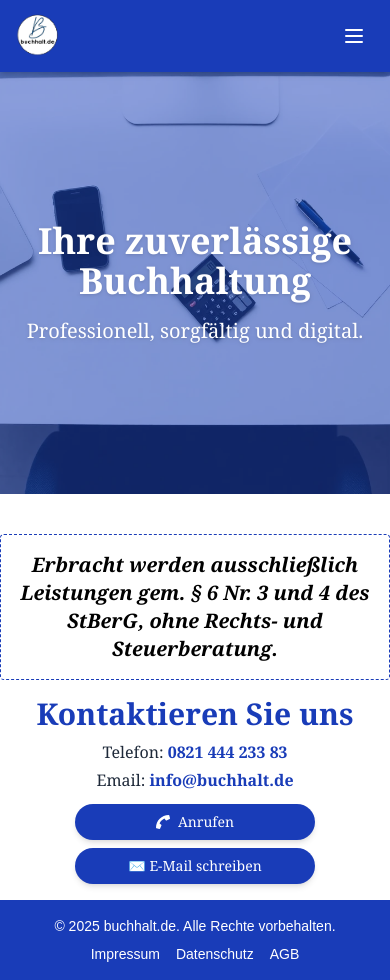
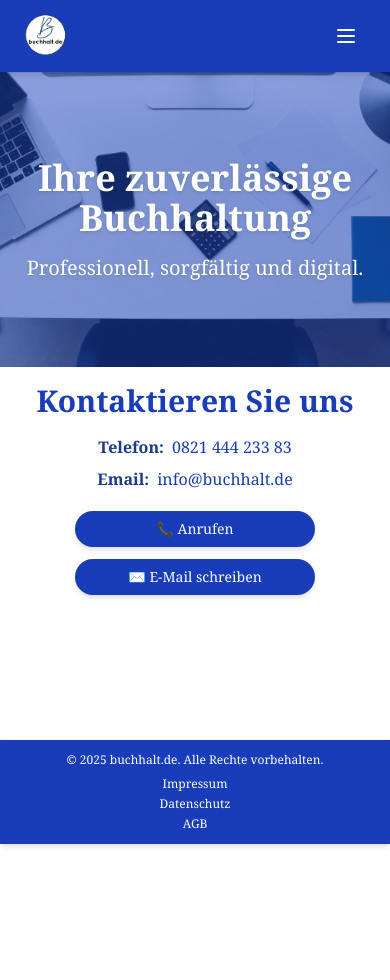
Before and after one commit to deki84/buchhalt_website, a Next.js app: page / in a window 390 px wide. After the commit the page ends 844 px from the top, so only its background shows below. Built offline with nearby package versions, Linux system fonts and the light colour scheme.

Commit message:
Website Responsive

```diff
--- a/src/app/about/page.tsx
+++ b/src/app/about/page.tsx
@@ -1,8 +1,6 @@
 export default function AboutPage() {
   return (
-
-
-      <section id="about" className="bg-white py-16 px-6 text-center">
+    <section id="about" className="bg-white pt-8 pb-20 px-6 text-center">
       {/* Überschrift */}
       <h2 className="text-3xl font-bold text-blue-800 mb-8 font-[Cambria]">
         Über uns
@@ -39,14 +37,11 @@ export default function AboutPage() {
       </div>
 
       {/* Lexware-Hinweis */}
- <div className="flex flex-col items-center">
-          <p className="text-lg text-gray-700 font-[Cambria] mb-4 max-w-xl">
+      <div className="flex flex-col  items-center">
+        <p className="text-lg text-gray-700 font-[Cambria] mb-2 max-w-xl">
           Wir arbeiten mit <strong>Lexware</strong> – Buchhaltungssoftware mit DATEV-Schnittstelle
         </p>
-
-
-
-  <div className="col-span-full flex justify-center">
+        <div className="col-span-full flex justify-center mt-[-20px] mb-6">
           <img
             src="/lexware-office-logo.png"
             alt="Lexware Logo"
@@ -54,7 +49,6 @@ export default function AboutPage() {
           />
         </div>
       </div>
-
     </section>
   );
 }
--- a/src/app/agb/page.tsx
+++ b/src/app/agb/page.tsx
@@ -1,6 +1,6 @@
 export default function AgbPage() {
   return (
-    <section className="max-w-4xl mx-auto px-6 py-12 text-blue-900 font-[Cambria] text-[15px]">
+    <section className="max-w-4xl mx-auto bg-white pt-4 sm:pt-6  py-12 text-blue-900 font-[Cambria] text-[15px]">
       <h1 className="text-3xl font-bold mb-8 text-center text-blue-800">
         Allgemeine Geschäftsbedingungen (AGB)
       </h1>
--- a/src/app/components/Footer.tsx
+++ b/src/app/components/Footer.tsx
@@ -1,16 +1,18 @@
-import Link from "next/link"
+import Link from "next/link";
 
 export default function Footer() {
   return (
-<footer className="bg-blue-800 text-white py-4 text-sm">
+   <footer className="fixed bottom-0 left-0 w-full bg-blue-800 text-white text-xs sm:text-sm py-3 sm:py-5 font-[Cambria] shadow-md z-50">
   <div className="max-w-screen-md mx-auto px-4 text-center space-y-2">
     <p>&copy; 2025 buchhalt.de. Alle Rechte vorbehalten.</p>
     <nav>
-      <ul className="flex flex-wrap justify-center gap-x-4 gap-y-1">
+      <ul className="flex flex-col sm:flex-row justify-center items-center gap-1 sm:gap-x-6 sm:gap-y-0">
         <li><Link href="/impressum" className="hover:underline">Impressum</Link></li>
         <li><Link href="/datenschutz" className="hover:underline">Datenschutz</Link></li>
         <li><Link href="/agb" className="hover:underline">AGB</Link></li>
       </ul>
     </nav>
   </div>
-</footer>)}
+</footer>
+  );
+}
--- a/src/app/components/Header.tsx
+++ b/src/app/components/Header.tsx
@@ -9,7 +9,7 @@ export default function Header() {
 
   return (
     <header className="sticky top-0 z-50 bg-blue-800 text-white font-[Cambria] shadow-md">
-      <div className="max-w-screen-lg mx-auto flex items-center justify-between px-4 sm:px-6 py-3">
+      <div className="max-w-screen-xl mx-auto flex items-center justify-between px-6 py-3 sm:px-8">
         {/* Logo */}
         <Link href="/" className="flex items-center">
           <Image
@@ -23,7 +23,7 @@ export default function Header() {
 
         {/* Hamburger Button (mobil) */}
         <button
-          className="md:hidden p-2 rounded hover:bg-blue-700"
+          className="md:hidden p-2 rounded hover:bg-blue-700 focus:outline-none focus:ring-2 focus:ring-white"
           onClick={() => setIsOpen(!isOpen)}
           aria-label="Menü öffnen"
         >
@@ -50,12 +50,12 @@ export default function Header() {
 
       {/* Navigation (Mobil) */}
       {isOpen && (
-        <div className="md:hidden bg-blue-700 px-4 py-3 space-y-2 text-sm">
-          <nav className="flex flex-col">
-            <Link href="/" className="hover:underline" onClick={() => setIsOpen(false)}>Startseite</Link>
-            <Link href="/about" className="hover:underline" onClick={() => setIsOpen(false)}>Über uns</Link>
-            <Link href="/services" className="hover:underline" onClick={() => setIsOpen(false)}>Leistungen</Link>
-            <Link href="/contact" className="hover:underline" onClick={() => setIsOpen(false)}>Kontakt</Link>
+        <div className="md:hidden bg-blue-700 px-6 py-4 space-y-3 text-sm">
+          <nav className="flex flex-col space-y-2">
+            <Link href="/" onClick={() => setIsOpen(false)} className="hover:underline">Startseite</Link>
+            <Link href="/about" onClick={() => setIsOpen(false)} className="hover:underline">Über uns</Link>
+            <Link href="/services" onClick={() => setIsOpen(false)} className="hover:underline">Leistungen</Link>
+            <Link href="/contact" onClick={() => setIsOpen(false)} className="hover:underline">Kontakt</Link>
           </nav>
         </div>
       )}
--- a/src/app/datenschutz/page.tsx
+++ b/src/app/datenschutz/page.tsx
@@ -1,6 +1,6 @@
 export default function DatenschutzPage() {
   return (
-    <section className="max-w-4xl mx-auto px-6 py-12 text-blue-900 font-[Cambria] text-[15px]">
+    <section className="max-w-4xl mx-auto bg-white pt-4 sm:pt-6  pb-12 px-6 text-blue-900 font-[Cambria] text-[15px]">
       <h1 className="text-3xl font-bold mb-8 text-center text-blue-800">
         Datenschutzerklärung
       </h1>
--- a/src/app/impressum/page.tsx
+++ b/src/app/impressum/page.tsx
@@ -1,6 +1,6 @@
 export default function ImpressumPage() {
   return (
-    <section className="max-w-3xl mx-auto px-6 py-12 text-blue-900 font-[Cambria] text-[15px]">
+    <section className="bg-white pt-8 pb-12 px-6 text-center text-blue-900 font-[Cambria] text-[15px]">
       <h1 className="text-3xl font-bold mb-8 text-center text-blue-800">
         Impressum
       </h1>
--- a/src/app/layout.tsx
+++ b/src/app/layout.tsx
@@ -1,23 +1,13 @@
-import "./globals.css";
-import Header from "./components/Header";
-import Footer from "./components/Footer";
-
-
-
-
-
-export const metadata = {
-  title: 'Buchhalt',
-  description: 'Ihre zuverlässige Buchhaltung',
-};
+import Header from './components/Header';
+import Footer from './components/Footer';
+import './globals.css';
 
 export default function RootLayout({ children }: { children: React.ReactNode }) {
   return (
     <html lang="de">
-      <body className="m-0 p-0 bg-white text-blue-900 font-[Cambria]">
+      <body className="flex flex-col min-h-screen font-[Cambria] bg-white text-blue-900">
         <Header />
-        {/* Hero außerhalb von <main> */}
-        {children}
+        <main className="flex-grow">{children}</main>
         <Footer />
       </body>
     </html>
--- a/src/app/page.tsx
+++ b/src/app/page.tsx
@@ -12,7 +12,7 @@ export default function Home() {
 
   <main className="pt-0 mt-0 bg-white text-blue-900 font-[Cambria]">
 <section
-  className="relative h-[50vh] bg-cover bg-center flex items-center justify-center"
+  className="relative h-[35vh] bg-cover bg-center flex items-center justify-center"
   style={{ backgroundImage: "url('/hero-image.png')" }}
 >
         {/* Overlay wenn gewünscht */}
@@ -41,52 +41,37 @@ export default function Home() {
       </section>
 
 
-<div className="mt-10 font-bold italic text-xl text-black max-w-3xl mx-auto border border-dashed border-blue-800 p-4 rounded text-center font-[Cambria]">
-  Erbracht werden ausschließlich Leistungen gem. § 6 Nr. 3 und 4 des StBerG, ohne Rechts- und Steuerberatung.
-</div>
+<div className="bg-white mb-4 pt-4 pb-28 px-4 text-center font-[Cambria]">
+  <h2 className="text-3xl font-bold text-blue-800 mb-4">Kontaktieren Sie uns</h2>
 
-      {/* 🟨 KONTAKTBLOCK unter Hero */}
-<div className="bg-white mb-4 text-center pt-4 px-4">
-  <h2 className="text-3xl font-bold text-blue-800 mb-2 font-[Cambria]">
-    Kontaktieren Sie uns
-  </h2>
-
-  <div className="space-y-1">
-    <p className="text-gray-800 text-base">
-      Telefon:{' '}
-      <a
-        href="tel:+4982144423383"
-        className="text-blue-800 font-semibold hover:underline"
-      >
+  <div className="space-y-2 text-base text-gray-800">
+    <div className="flex justify-center gap-2">
+      <span className="font-semibold text-blue-900">Telefon:</span>
+      <a href="tel:+4982144423383" className="text-blue-800 hover:underline">
         0821 444 233 83
       </a>
-    </p>
-    <p className="text-gray-800 text-base">
-      Email:{' '}
-      <a
-        href="mailto:info@buchhalt.de"
-        className="text-blue-800 font-semibold hover:underline"
-      >
+    </div>
+    <div className="flex justify-center gap-2">
+      <span className="font-semibold text-blue-900">Email:</span>
+      <a href="mailto:info@buchhalt.de" className="text-blue-800 hover:underline">
         info@buchhalt.de
       </a>
-    </p>
+    </div>
   </div>
 
-  {/* Button-Gruppe */}
-  <div className="mt-3 flex flex-col sm:flex-row sm:justify-center gap-2 items-center">
+  {/* Buttons */}
+  <div className="mt-5 flex flex-col sm:flex-row justify-center items-center gap-3">
     <a
       href="tel:+4982144423383"
-      className="bg-blue-800 text-white font-[Cambria] px-5 py-2 rounded-full shadow-md hover:bg-blue-600 transition w-60 sm:w-auto flex items-center justify-center gap-2 text-sm"
+      className="bg-blue-800 text-white px-6 py-2 rounded-full shadow-md hover:bg-blue-600 transition w-60 sm:w-auto flex items-center justify-center gap-2 text-sm"
     >
-      <FaPhone className="text-white rotate-180" />
-      Anrufen
+      📞 Anrufen
     </a>
     <a
       href="mailto:info@buchhalt.de"
-      className="bg-blue-800 text-white font-[Cambria] px-5 py-2 rounded-full shadow-md hover:bg-blue-600 transition w-60 sm:w-auto flex items-center justify-center gap-2 text-sm"
+      className="bg-blue-800 text-white px-6 py-2 rounded-full shadow-md hover:bg-blue-600 transition w-60 sm:w-auto flex items-center justify-center gap-2 text-sm"
     >
-      ✉️
-      E-Mail schreiben
+      ✉️ E-Mail schreiben
     </a>
   </div>
 </div>
```
Also changed, not shown: src/app/contact/page.tsx (+30 -21 lines), src/app/services/page.tsx (+16 -14 lines). Lines whose indentation alone changed are shown as unchanged.
